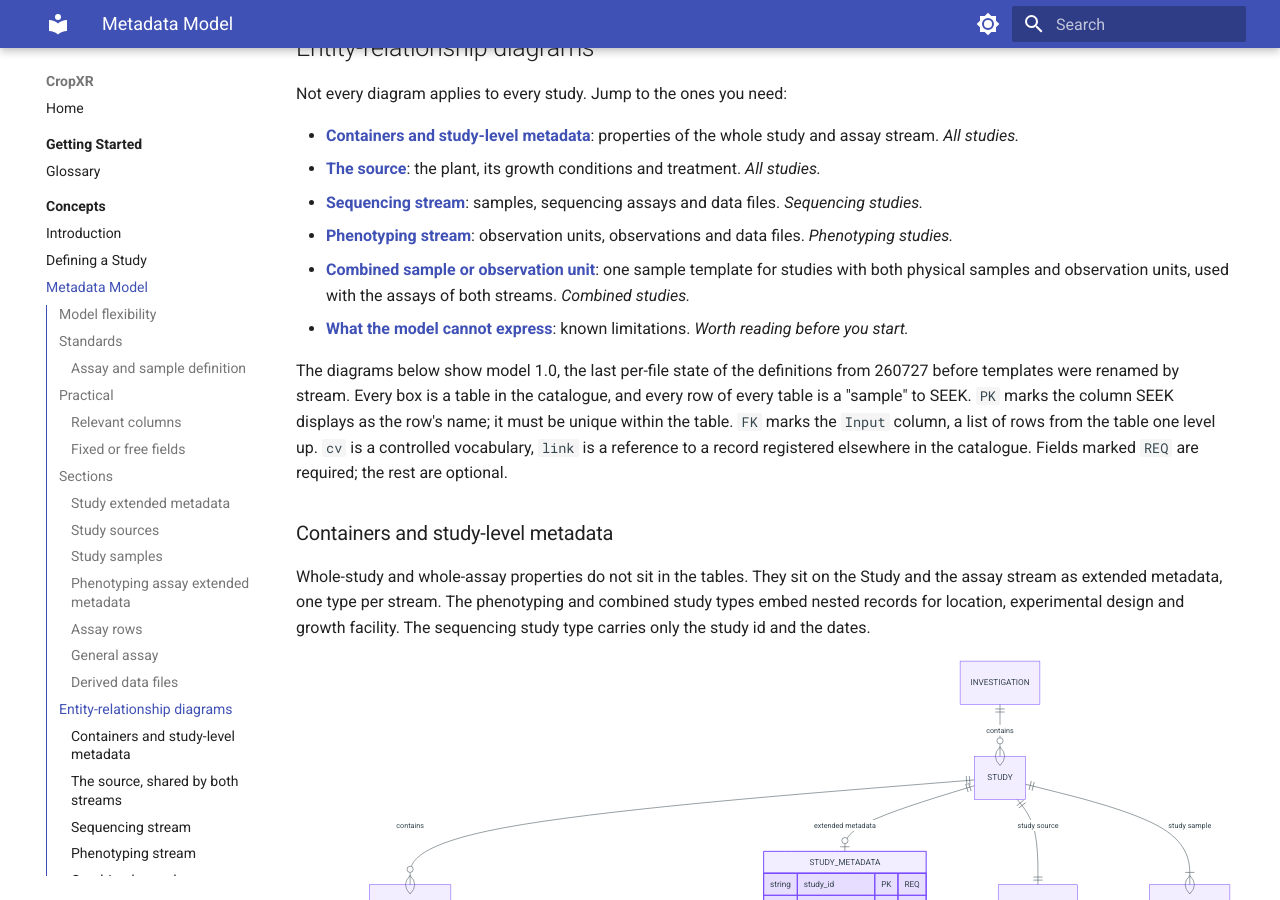
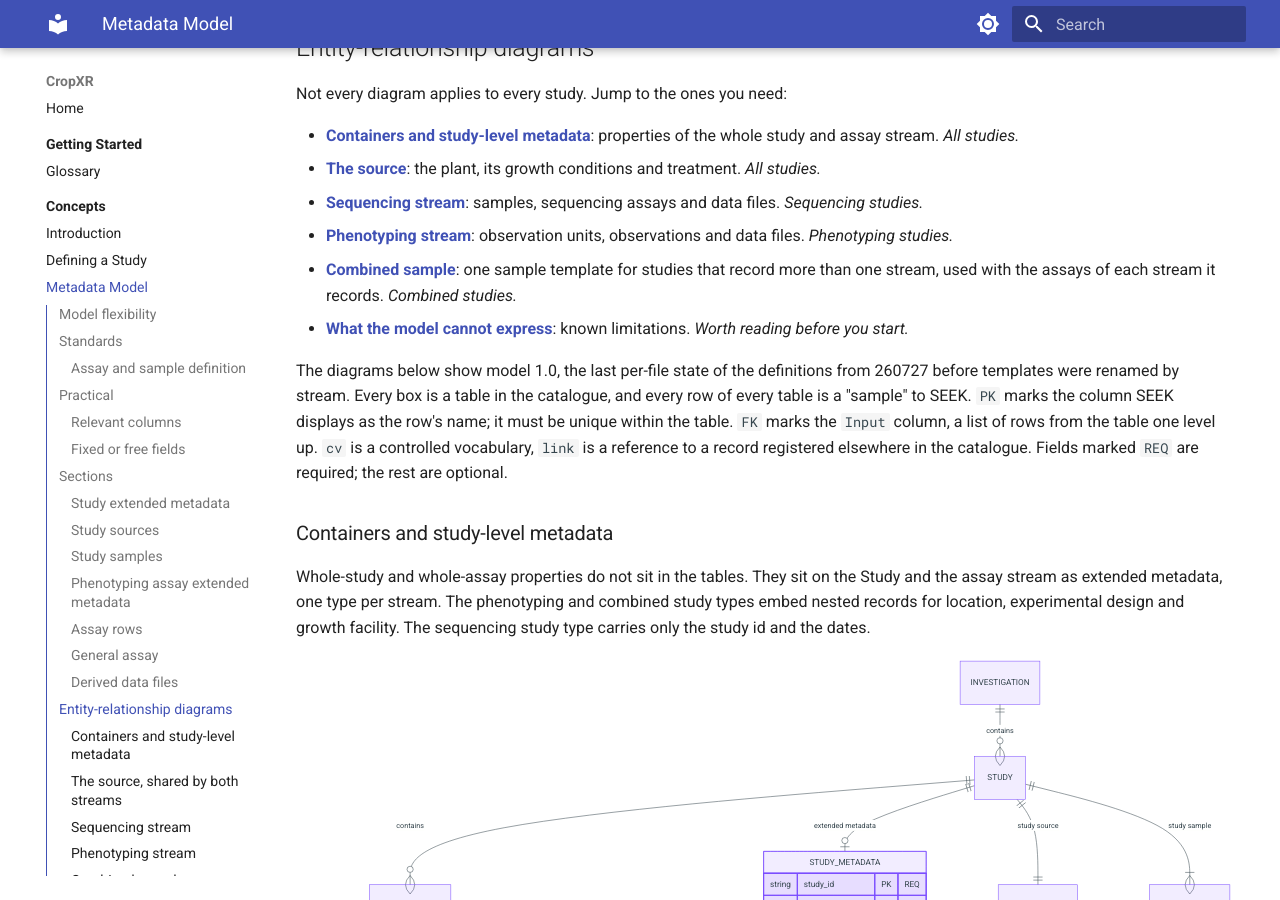
Before and after one commit to CropXR/documentation, an MkDocs documentation site: the page built from docs/concepts/metadata-model.md, in a window 1280 px wide and 900 px high, scrolled down 4402 px. Built offline with MkDocs 1.6.1 and Material for MkDocs 9.7.7, drawn with Linux system fonts in a browser that asks for light colours; some of the changed text lies outside the part shown.

Commit message:
docs: name the combined sample section after its template so the heading matches what SEEK shows

````diff
--- a/docs/concepts/metadata-model.md
+++ b/docs/concepts/metadata-model.md
@@ -145,7 +145,7 @@
 - **[The source](#the-source-shared-by-both-streams)**: the plant, its growth conditions and treatment. *All studies.*
 - **[Sequencing stream](#sequencing-stream)**: samples, sequencing assays and data files. *Sequencing studies.*
 - **[Phenotyping stream](#phenotyping-stream)**: observation units, observations and data files. *Phenotyping studies.*
-- **[Combined sample or observation unit](#combined-sample-or-observation-unit)**: one sample template for studies with both physical samples and observation units, used with the assays of both streams. *Combined studies.*
+- **[Combined sample](#combined-sample)**: one sample template for studies that record more than one stream, used with the assays of each stream it records. *Combined studies.*
 - **[What the model cannot express](#what-the-model-cannot-express)**: known limitations. *Worth reading before you start.*
 
 The diagrams below show model 1.0, the last per-file state of the definitions from 260727 before templates were renamed by stream. Every box is a table in the catalogue, and every row of every table is a "sample" to SEEK. `PK` marks the column SEEK displays as the row's name; it must be unique within the table. `FK` marks the `Input` column, a list of rows from the table one level up. `cv` is a controlled vocabulary, `link` is a reference to a record registered elsewhere in the catalogue. Fields marked `REQ` are required; the rest are optional.
@@ -407,7 +407,7 @@
     }
 ```
 
-### Combined sample or observation unit
+### Combined sample
 
 A study that records more than one stream can use `CropXR combined sample` instead of a stream's own sample template. It carries the union of the sequencing sample, phenotyping observation unit and metabolomics sample fields plus a `subject_type` that says which one a row is.
 
````
